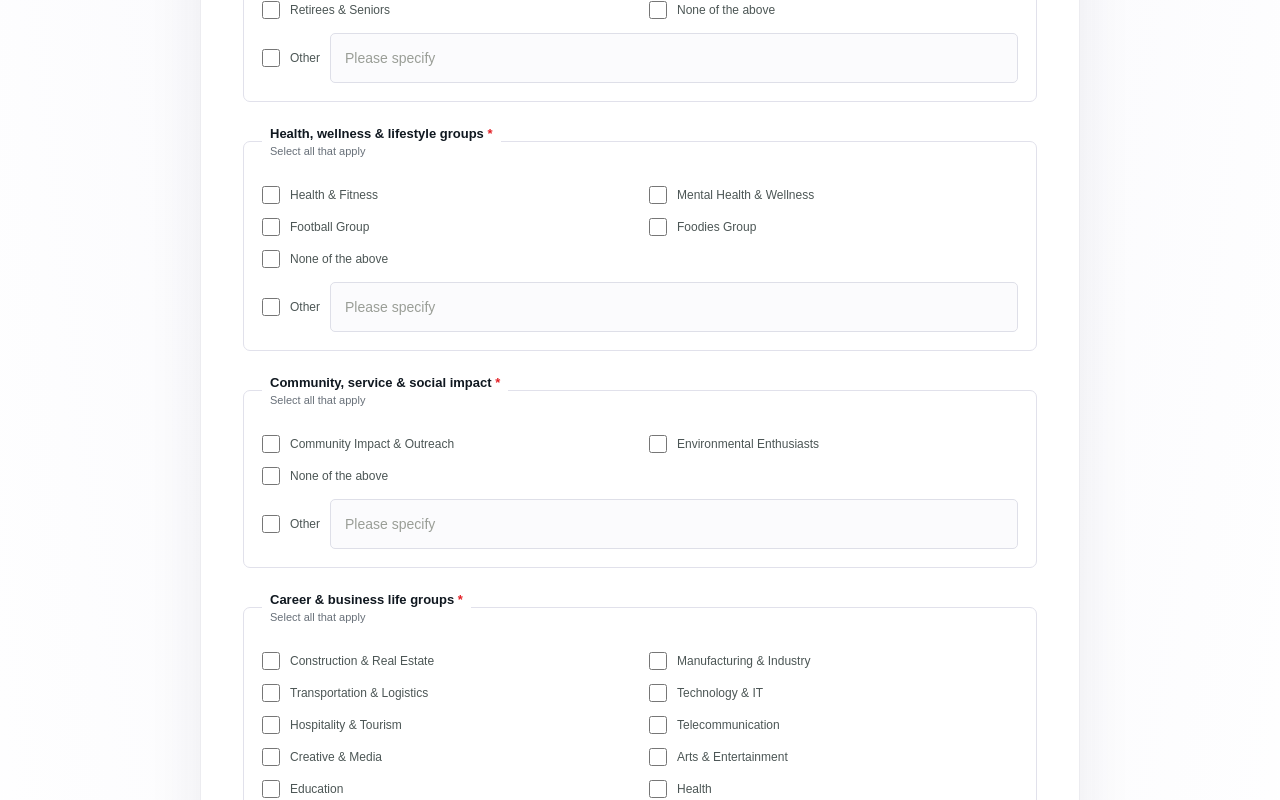
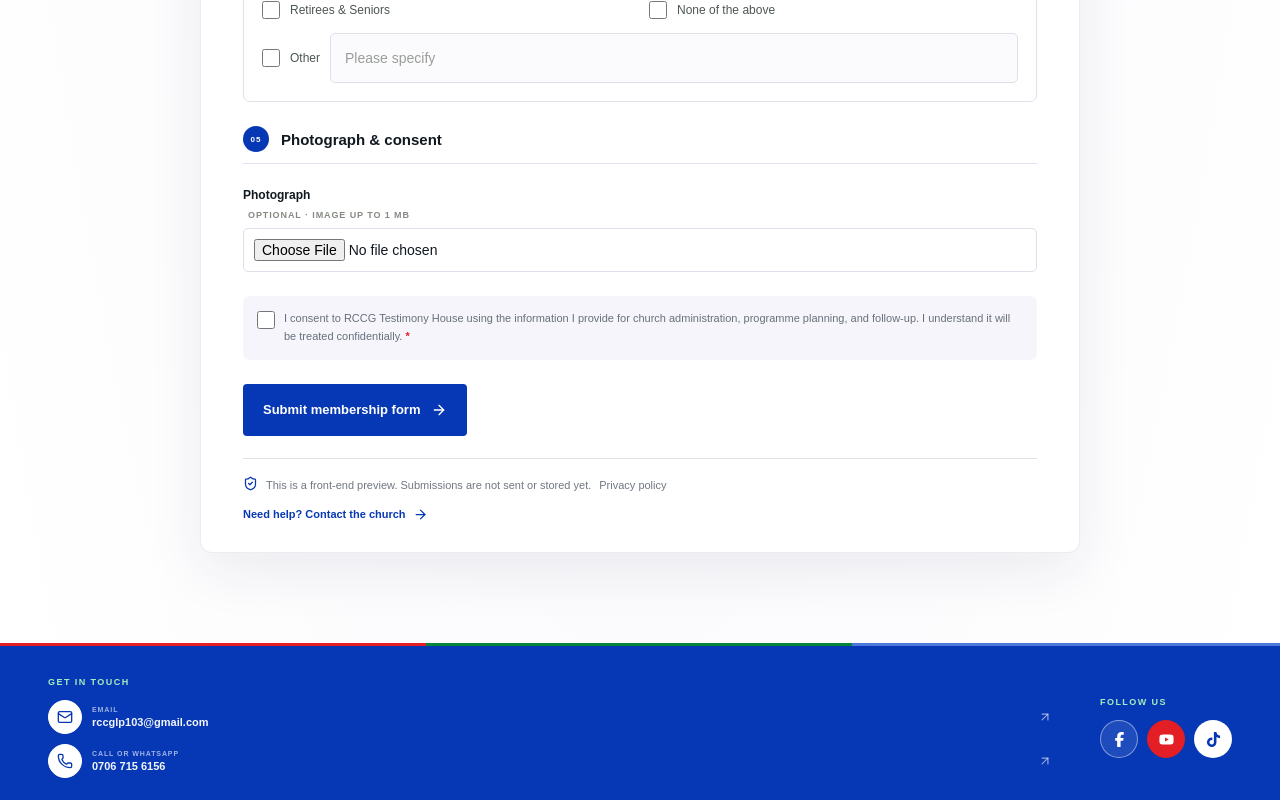
Before and after one commit to Kr8tiveJohnson/RCCG-Testimony-House, a Next.js app: page /register in a window 1280 px wide. Shown: the part 2920-3720 px from the top of the page. Built offline with nearby package versions, Linux system fonts and the light colour scheme; no server answers.

Commit message:
Remove selected membership interest groups

```diff
--- a/src/components/member-registration-form.tsx
+++ b/src/components/member-registration-form.tsx
@@ -16,26 +16,11 @@ const programmes = [
   "Music & Entertainment", "Lifestyle & Community", "Missions & Field Mobilization", "Community Impact & Outreach Programmes",
   "Pastoral Training & Church Planting", "None of the above",
 ];
-const smallGroups = [
+const familyGroups = [
   {
     name: "familyGroups",
     title: "Family & relationship groups",
     options: ["Single Parents", "Couples Fellowship (Less than 10 years)", "Couples Fellowship (above 10 years)", "Widows / Widowers", "Retirees & Seniors", "None of the above"],
-  },
-  {
-    name: "wellnessGroups",
-    title: "Health, wellness & lifestyle groups",
-    options: ["Health & Fitness", "Mental Health & Wellness", "Football Group", "Foodies Group", "None of the above"],
-  },
-  {
-    name: "communityGroups",
-    title: "Community, service & social impact",
-    options: ["Community Impact & Outreach", "Environmental Enthusiasts", "None of the above"],
-  },
-  {
-    name: "careerGroups",
-    title: "Career & business life groups",
-    options: ["Construction & Real Estate", "Manufacturing & Industry", "Transportation & Logistics", "Technology & IT", "Hospitality & Tourism", "Telecommunication", "Creative & Media", "Arts & Entertainment", "Education", "Health", "Legal & Judiciary", "Oil, Gas & Power", "None of the above"],
   },
 ];
 
@@ -182,7 +167,7 @@ export function MemberRegistrationForm() {
 
       <div className="registration-form__section-title"><span>04</span><strong>Programmes &amp; groups</strong></div>
       <CheckGroup name="programmes" title="Programmes of interest" options={programmes} required invalid={invalidGroup === "programmes"} />
-      {smallGroups.map((group) => <CheckGroup key={group.name} {...group} required invalid={invalidGroup === group.name} />)}
+      {familyGroups.map((group) => <CheckGroup key={group.name} {...group} required invalid={invalidGroup === group.name} />)}
 
       <div className="registration-form__section-title"><span>05</span><strong>Photograph &amp; consent</strong></div>
       <label className="membership-photo">Photograph <span className="registration-form__optional">OPTIONAL · IMAGE UP TO 1 MB</span><input name="photograph" type="file" accept="image/*" /></label>
```
